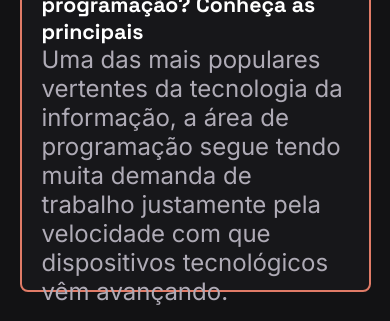
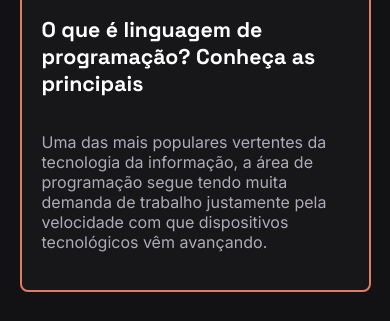
Before and after one commit to MarcosOki/blog, a plain HTML site: page index.html in a window 390 px wide. Shown: the part 268-589 px from the top of the page. Drawn offline with nearby package versions, Linux system fonts and the light colour scheme.

Commit message:
bugrespo

```diff
--- a/style.css
+++ b/style.css
@@ -136,4 +136,7 @@ main{
     .card h2{
         font-size: 16pt;
     }
+    .card p{
+        font-size: 12pt;
+    }
 }
```
